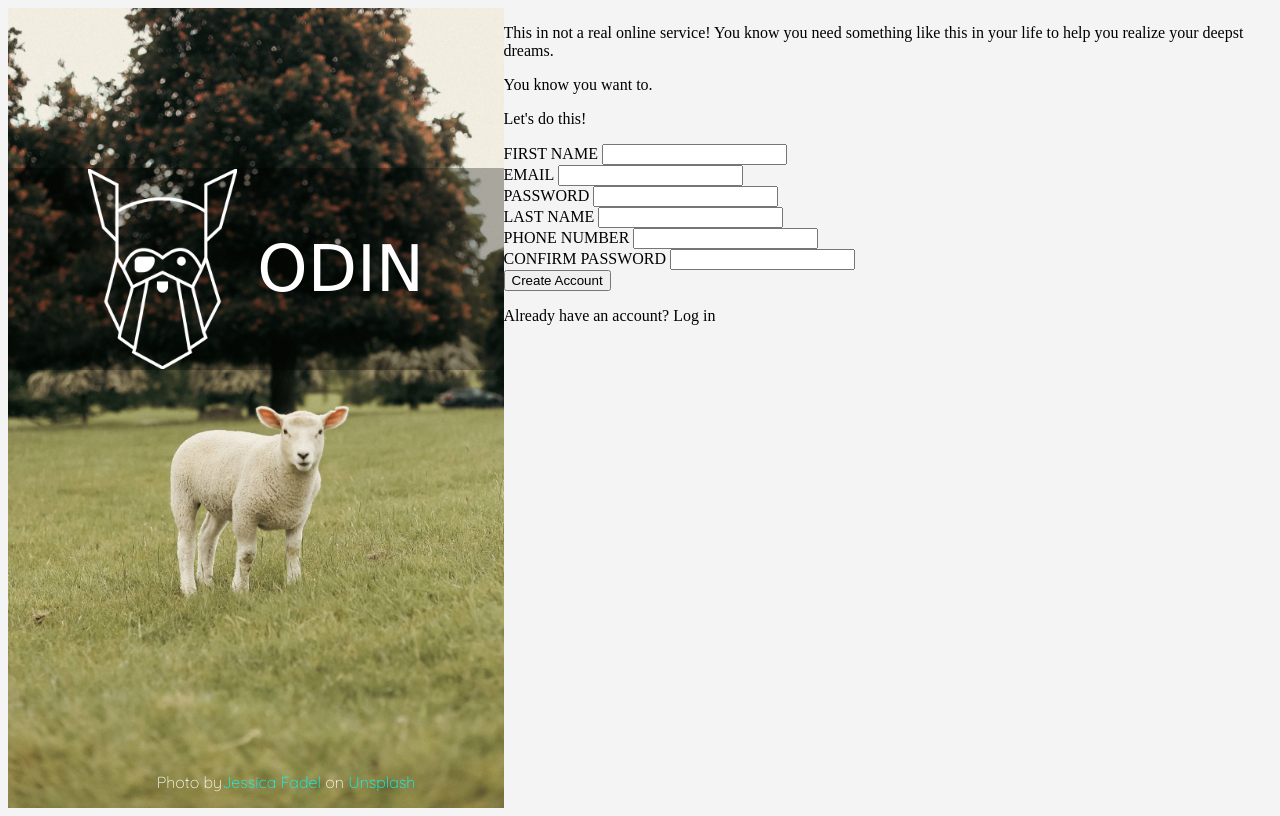
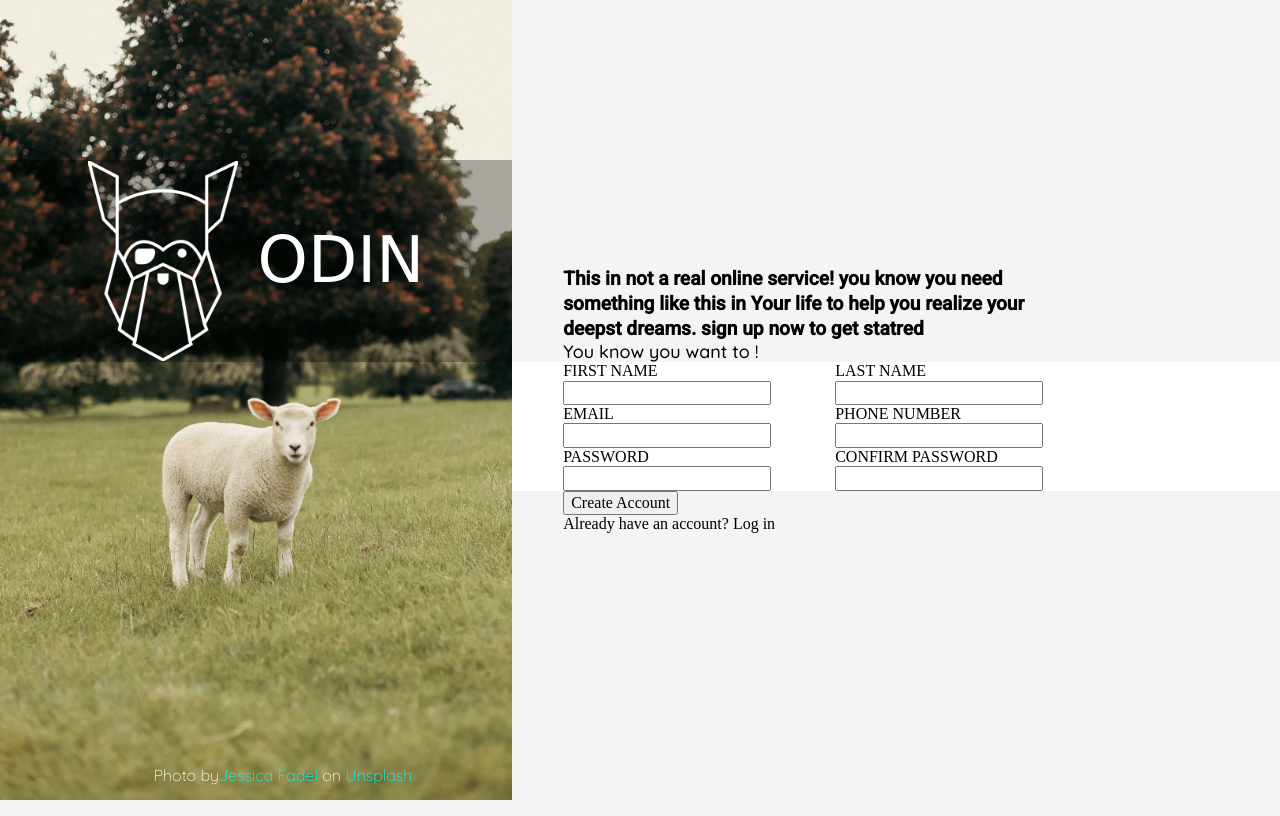
Before and after one commit to amirheydarii/Sign-up-form, a website: page index.html in a window 1280 px wide. Drawn offline with nearby package versions, Linux system fonts and the light colour scheme; a web font is replaced by a local one.

Commit message:
modify .gitignore and html structure

```diff
--- a/index.html
+++ b/index.html
@@ -5,14 +5,13 @@
     <meta http-equiv="X-UA-Compatible" content="IE=edge" />
     <meta name="viewport" content="width=device-width, initial-scale=1.0" />
     <link rel="icon" href="/Sign-up-Form/images/Group1.png" type="image" />
-    <link rel="stylesheet" href="/css/style.css" />
-    <!-- <link rel="stylesheet" href="/node_modules/normalize.css/normalize.css" /> -->
+    <link rel="stylesheet" href="node_modules/normalize.css/normalize.css">
+    <link rel="stylesheet" href="css/style.css" />
     <script src="/app/app.js"></script>
     <title>Document</title>
   </head>
   <body>
     <div class="image-container">
-      <!-- <img class="img" src="/Sign-up-Form/images/signup.jpeg" alt="photo" /> -->
       <div class="odin">
         <img
           class="odin-img"
@@ -30,16 +29,16 @@
         </p>
       </div>
     </div>
-    <div class="form-container">
+    <div class="container">
       <p class="explain-service">
-        This in not a real online service! You know you need something like this
-        in your life to help you realize your deepst dreams.
+        This in not a real online service! you know you need something like this
+        in Your life to help you realize your deepst dreams.
+        sign up now to get statred
       </p>
-      <p class="explain-service2">You know you want to.</p>
+      <p class="explain-service2">You know you want to !</p>
       <form action="" method="get">
         <div class="form-container">
           <div class="form-righthand">
-            <p>Let's do this!</p>
             <div>
               <label for="user-firstname">FIRST NAME</label>
               <input type="text" name="firstname" />
@@ -78,7 +77,7 @@
           </div>
         </div>
         <button type="submit">Create Account</button>
-        <p>Already have an account? <span>Log in</span></p>
+        <p class="ask-account">Already have an account? <span>Log in</span></p>
       </form>
     </div>
   </body>
```
Also changed, not shown: 1 other file.
